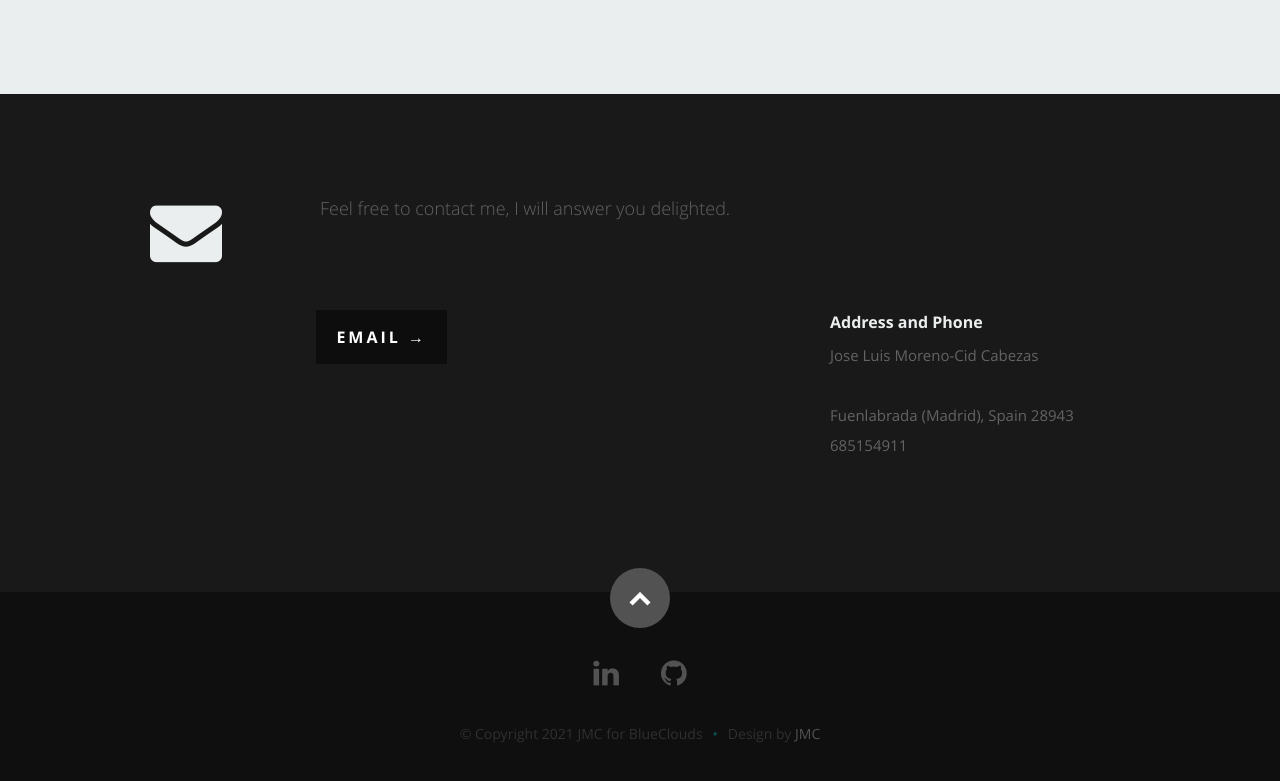
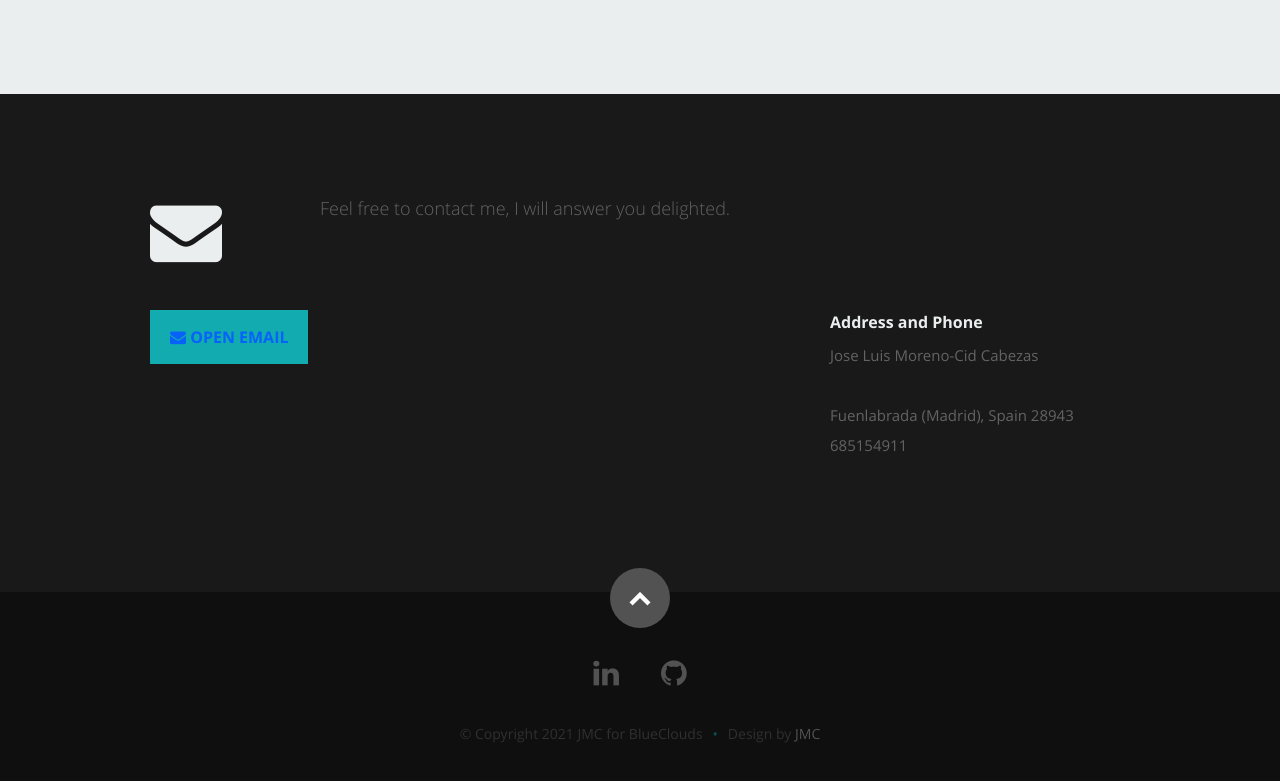
Before and after one commit to JL-MORENOCID/JMC-resume, a React (Create React App) app: page / in a window 1280 px wide. Shown: the part 3882-4663 px from the top of the page. Built offline with nearby package versions, Linux system fonts and the light colour scheme.

Commit message:
Solved urgent contact bug (This contact form will disappear with proper mail server)

```diff
--- a/src/Components/Contact.js
+++ b/src/Components/Contact.js
@@ -32,13 +32,13 @@ class Contact extends Component {
         <div className="row">
           <Slide up duration={1000}>
             <div className="eight columns">
-              <form action="mailto:jl.morenocid@gmail.com" method="get" id="contactForm" name="contactForm">
-                <fieldset>
-                  <div>
-                    <button className="submit">EMAIL &rarr;</button>
-                  </div>
-                </fieldset>
-              </form>
+              <div className="download">
+                <p>
+                  <a className="button" href="mailto:jl.morenocid@gmail.com">
+                    <i class="fa fa-envelope"></i> OPEN EMAIL
+                  </a>
+                </p>
+              </div>
 
               <div id="message-warning"> Error boy</div>
               <div id="message-success">
```
